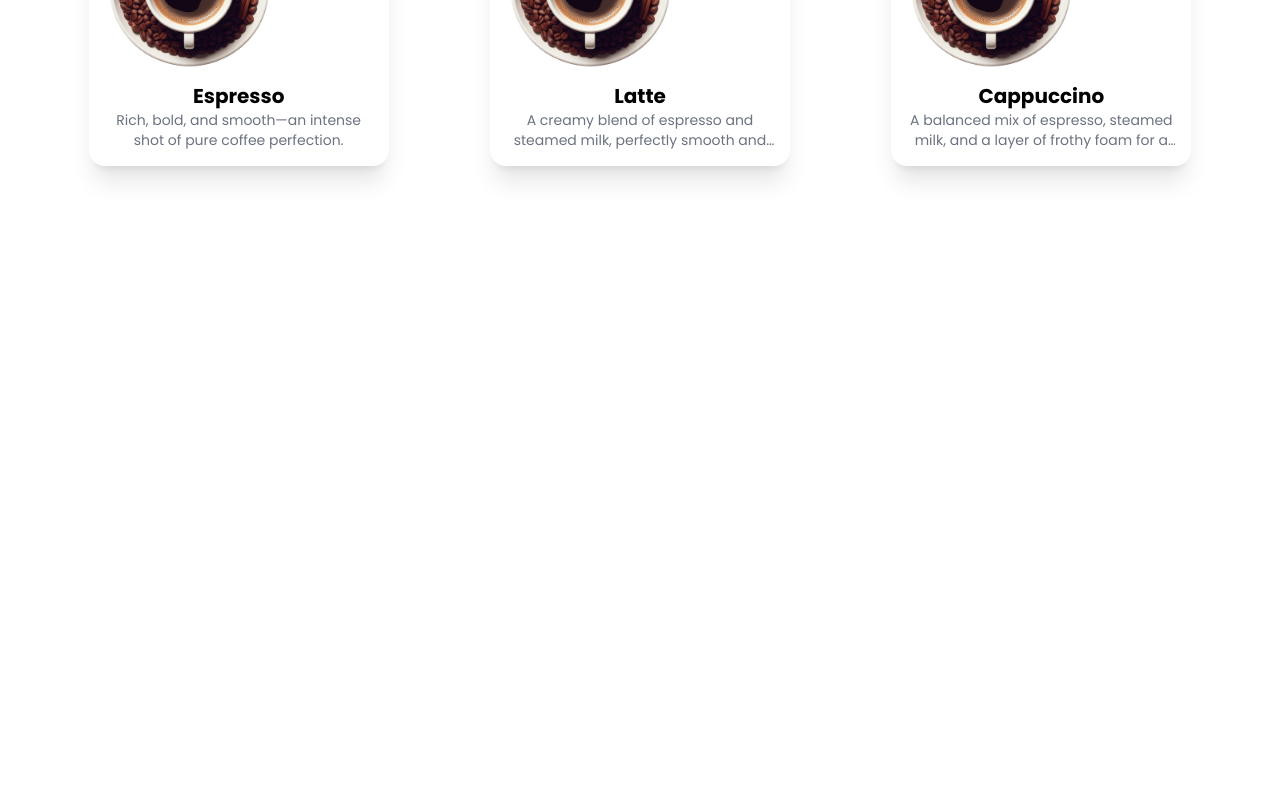
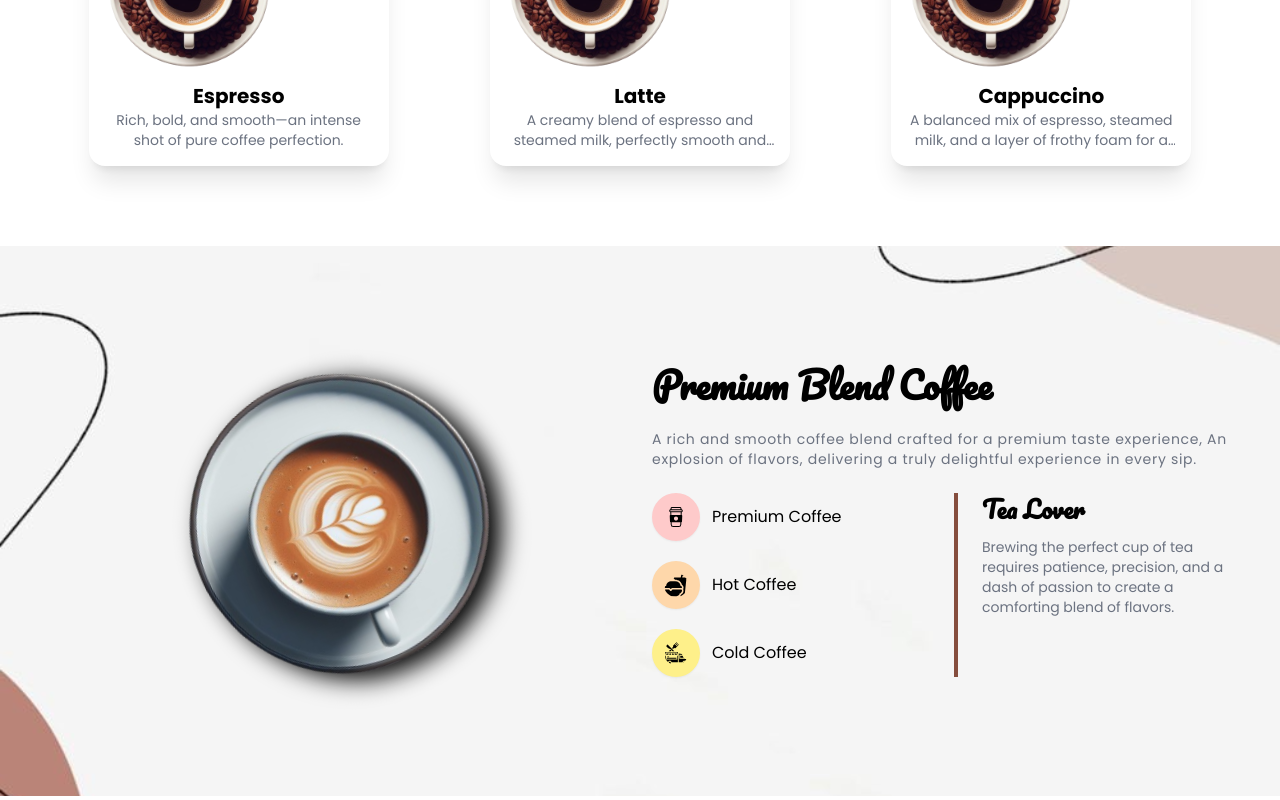
Before and after one commit to aneeshlalwani/coffee-cafe, a React (Vite) app: page / in a window 1280 px wide. Shown: the part 932-1732 px from the top of the page. Before the commit the page ends 1178 px from the top, so only its background shows below. Built offline with nearby package versions, Linux system fonts and the light colour scheme.

Commit message:
added: coffee  banner

```diff
--- a/src/App.jsx
+++ b/src/App.jsx
@@ -4,6 +4,7 @@ import "aos/dist/aos.css";
 import Navbar from "./components/Navbar/Navbar";
 import Hero from "./components/HeroSection/Hero";
 import Products from "./components/ProductsCard/Products";
+import Banner from "./components/Banner/Banner";
 
 function App() {
   useEffect(() => {
@@ -21,6 +22,7 @@ function App() {
         <Navbar />
         <Hero />
         <Products />
+        <Banner />
       </div>
     </>
   );
--- /dev/null
+++ b/src/components/Banner/Banner.jsx
@@ -0,0 +1,75 @@
+import { IoFastFood } from "react-icons/io5";
+import bannerImage from "../../assets/coffee-white.png";
+import bgTexture from "../../assets/website/coffee-texture.jpg";
+import { GiFoodTruck } from "react-icons/gi";
+import { CiCoffeeCup } from "react-icons/ci";
+
+const bgImage = {
+  backgroundImage: `url(${bgTexture})`,
+  backgroundColor: "270C03",
+  backgroundPosition: "center",
+  backgroundSize: "cover",
+  backgroundRepeat: "no-repeat",
+  height: "100%",
+  width: "100%",
+};
+const Banner = () => {
+  return (
+    <>
+      <div style={bgImage}>
+        <div className="container min-h-[550px] flex justify-center items-center py-12 sm:py-0">
+          <div className="grid grid-cols-1 sm:grid-cols-2 gap-6">
+            {/* Image Section */}
+            <div>
+              <img
+                src={bannerImage}
+                alt="white coffee banner"
+                className="max-w-[430px] w-full mx-auto spin
+                drop-shadow-[10px_-10px_12px_rgba(0,0,0,1)]"
+              />
+            </div>
+            {/* Text Section */}
+            <div className="flex flex-col justify-center gap-6 sm:pt-0">
+              <h1 className="text-3xl sm:text-4xl font-cursive font-bold capitalize">
+                premium blend coffee
+              </h1>
+              <p className="text-sm text-gray-500 tracking-wider leading-5">
+                A rich and smooth coffee blend crafted for a premium taste
+                experience, An explosion of flavors, delivering a truly
+                delightful experience in every sip.
+              </p>
+              <div className="grid grid-cols-2 gap-6">
+                <div className="space-y-5">
+                  <div className="flex items-center gap-3">
+                    <CiCoffeeCup className="text-2xl h-12 w-12 shadow-sm p-3 rounded-full bg-red-200" />
+                    <span className="capitalize">premium coffee</span>
+                  </div>
+                  <div className="flex items-center gap-3">
+                    <IoFastFood className="text-2xl h-12 w-12 shadow-sm p-3 rounded-full bg-orange-200" />
+                    <span className="capitalize">hot coffee</span>
+                  </div>
+                  <div className="flex items-center gap-3">
+                    <GiFoodTruck className="text-4xl h-12 w-12 shadow-sm p-3 rounded-full bg-yellow-200" />
+                    <span className="capitalize">cold coffee</span>
+                  </div>
+                </div>
+                <div className="border-l-4 border-primary pl-6 space-y-3">
+                  <h1 className="text-2xl font-semibold font-cursive capitalize">
+                    tea lover
+                  </h1>
+                  <p className="text-sm text-gray-500">
+                    Brewing the perfect cup of tea requires patience, precision,
+                    and a dash of passion to create a comforting blend of
+                    flavors.
+                  </p>
+                </div>
+              </div>
+            </div>
+          </div>
+        </div>
+      </div>
+    </>
+  );
+};
+
+export default Banner;
```
